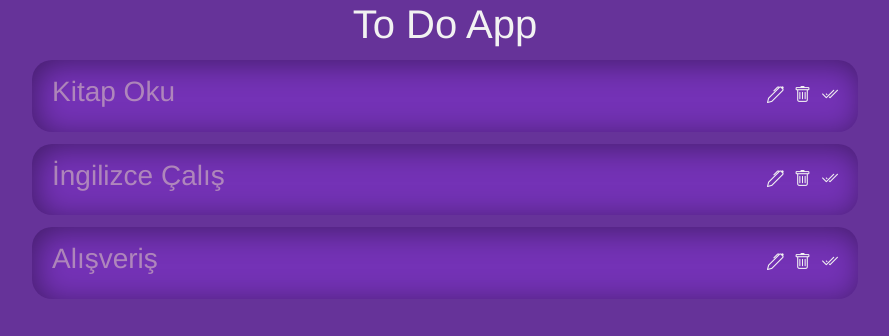
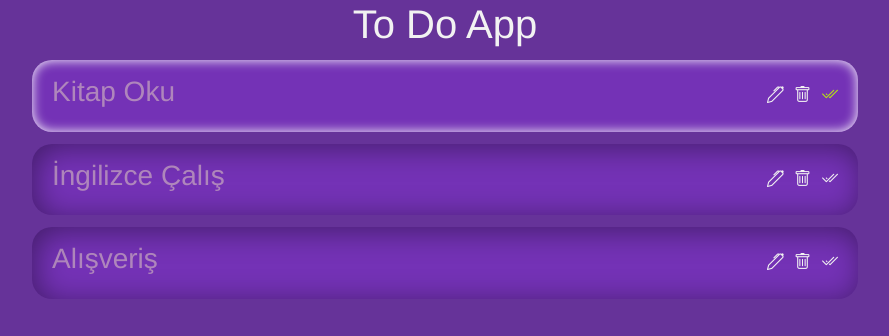
Before and after one commit to oguzhanascier/todolist-vue3-jsonServer, a Vue app: page / in a window 1280 px wide. Shown: the top 336 px of the page, without its empty margins (195-1084 px from the left). Built offline with nearby package versions, Linux system fonts and the light colour scheme; data requests are answered from the project's data file.

Commit message:
class binding

```diff
--- a/src/components/todos.vue
+++ b/src/components/todos.vue
@@ -1,11 +1,11 @@
 <template>
-    <div class="todos">
+    <div class="todos" :class="{isDone: todos.done}">
         <div class="title">
             <h3 @click="detail">{{ todos.title }}</h3>
             <section class="icons">
                 <i class="bi bi-pen"></i>
                 <i class="bi bi-trash" @click="deleteTodo"></i>
-                <i class="bi bi-check2-all" @click="done"></i>
+                <i class="bi bi-check2-all tick" @click="done" ></i>
 
             </section>
         </div>
@@ -106,4 +106,15 @@ h3 {
     background: #663399;
 
 }
+
+.isDone{
+    box-shadow: 0mm 0mm 3mm #ffff inset;
+
+
+}
+
+.isDone .tick{
+    color: #b7e60f;
+}
+
 </style>
```
